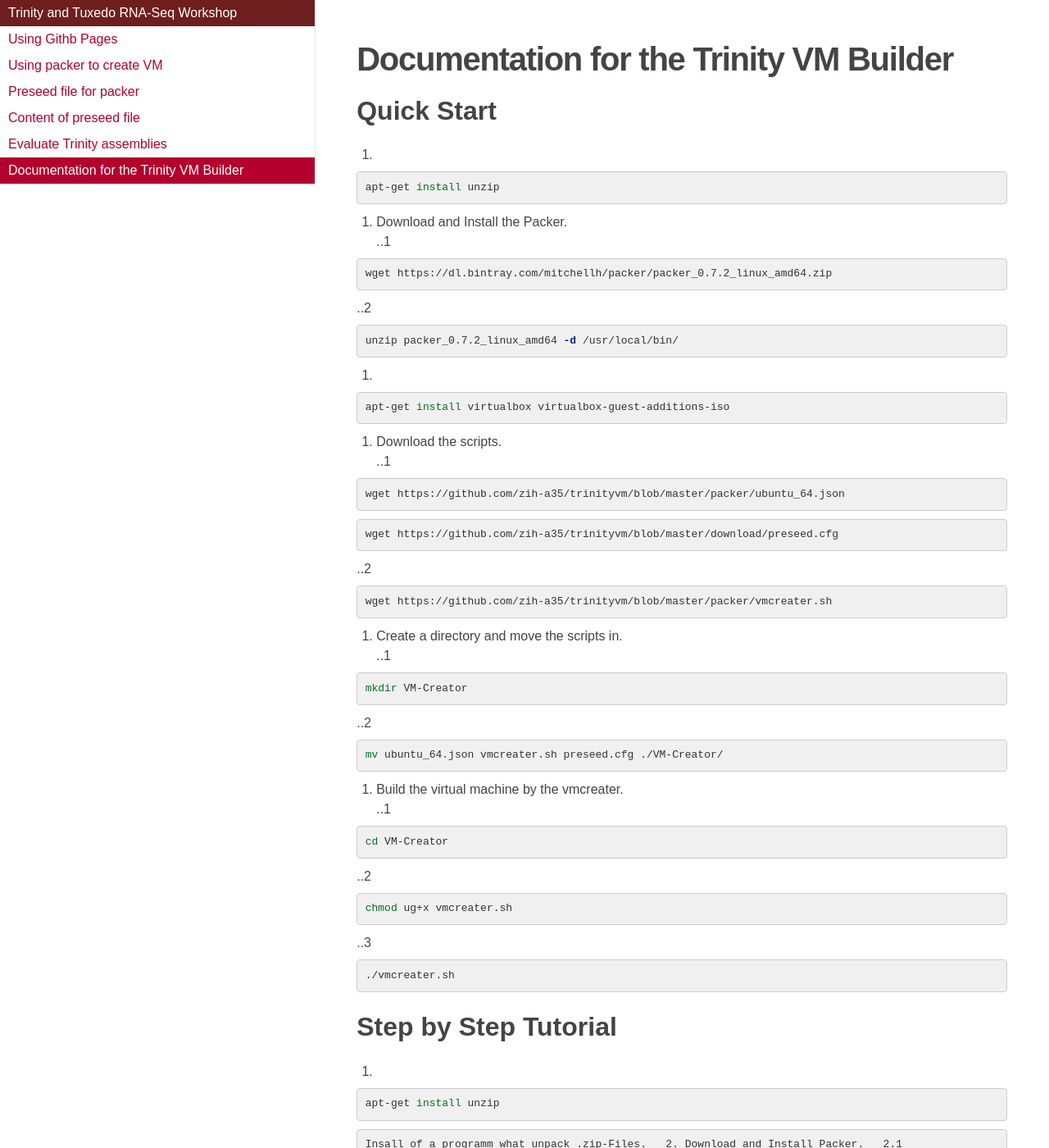
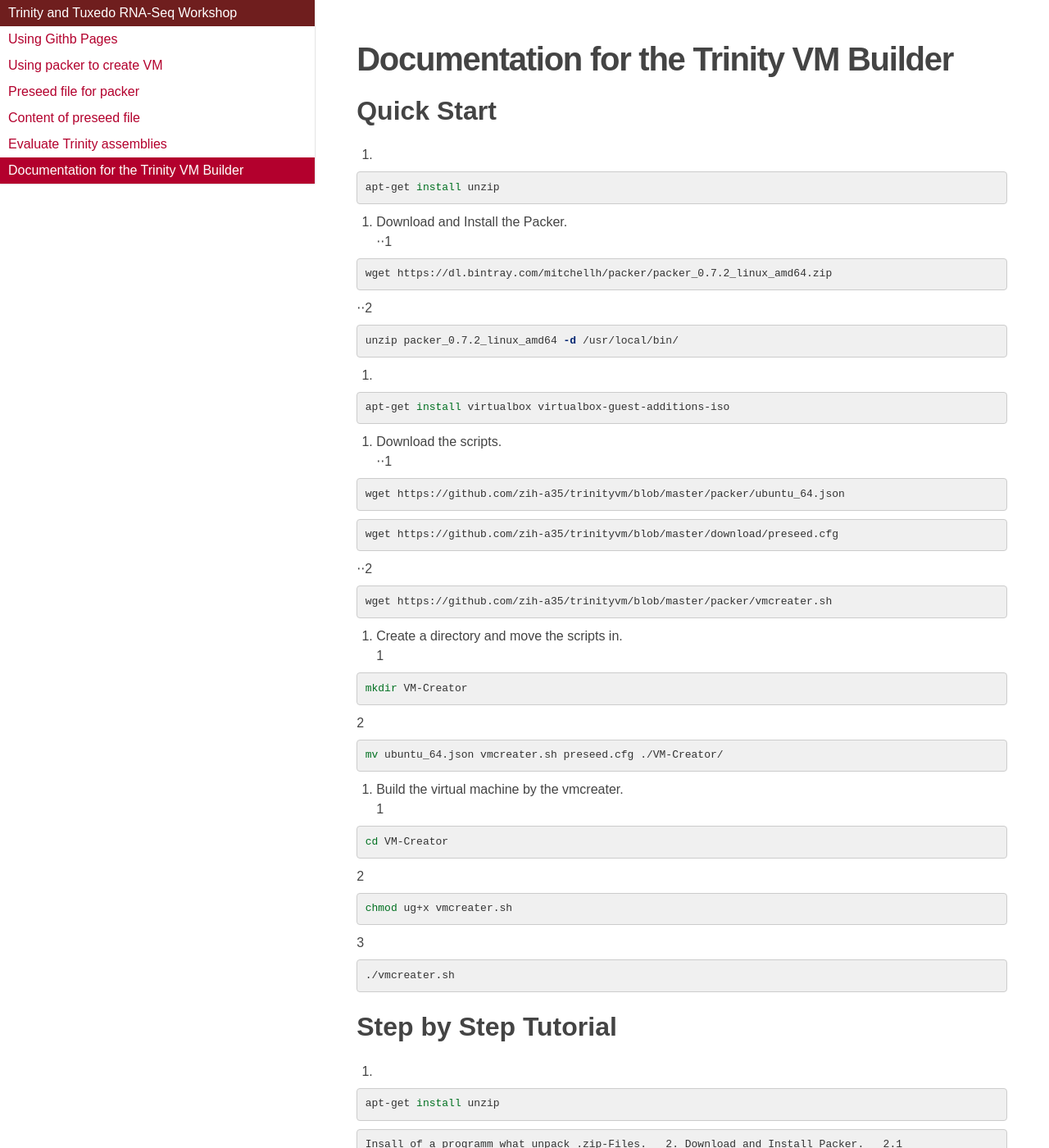
Before and after one commit to freme/trinityvm, a Jekyll site: the page built from pages/5-documentation.md, in a window 1280 px wide and 1400 px high. Shown: the whole window at 82% size. Built offline with Jekyll 4.4.1, drawn with Linux system fonts in a browser that asks for light colours.

```diff
--- a/pages/5-documentation.md
+++ b/pages/5-documentation.md
@@ -11,40 +11,40 @@ Quick Start
 apt-get install unzip
 {% endhighlight %}
 2. Download and Install the Packer.
-..1 {% highlight bash %}
+⋅⋅1 {% highlight bash %}
 wget https://dl.bintray.com/mitchellh/packer/packer_0.7.2_linux_amd64.zip
 {% endhighlight %}
-..2 {% highlight bash %}
+⋅⋅2 {% highlight bash %}
 unzip packer_0.7.2_linux_amd64 -d /usr/local/bin/
 {% endhighlight %}
 3. {% highlight bash %}
 apt-get install virtualbox virtualbox-guest-additions-iso
 {% endhighlight %}
 4. Download the scripts.
-..1 {% highlight bash %}
+⋅⋅1 {% highlight bash %}
 wget https://github.com/zih-a35/trinityvm/blob/master/packer/ubuntu_64.json
 {% endhighlight %}
 {% highlight bash %}
 wget https://github.com/zih-a35/trinityvm/blob/master/download/preseed.cfg
 {% endhighlight %}
-..2 {% highlight bash %}
+⋅⋅2 {% highlight bash %}
 wget https://github.com/zih-a35/trinityvm/blob/master/packer/vmcreater.sh
 {% endhighlight %}
 5. Create a directory and move the scripts in.
-..1 {% highlight bash %}
+  1 {% highlight bash %}
 mkdir VM-Creator
 {% endhighlight %}
-..2 {% highlight bash %}
+  2 {% highlight bash %}
 mv ubuntu_64.json vmcreater.sh preseed.cfg ./VM-Creator/
 {% endhighlight %}
 6. Build the virtual machine by the vmcreater.
-..1 {% highlight bash %}
+  1 {% highlight bash %}
 cd VM-Creator
 {% endhighlight %}
-..2 {% highlight bash %}
+  2 {% highlight bash %}
 chmod ug+x vmcreater.sh
 {% endhighlight %}
-..3 {% highlight bash %}
+  3 {% highlight bash %}
 ./vmcreater.sh
 {% endhighlight %}
 
```
